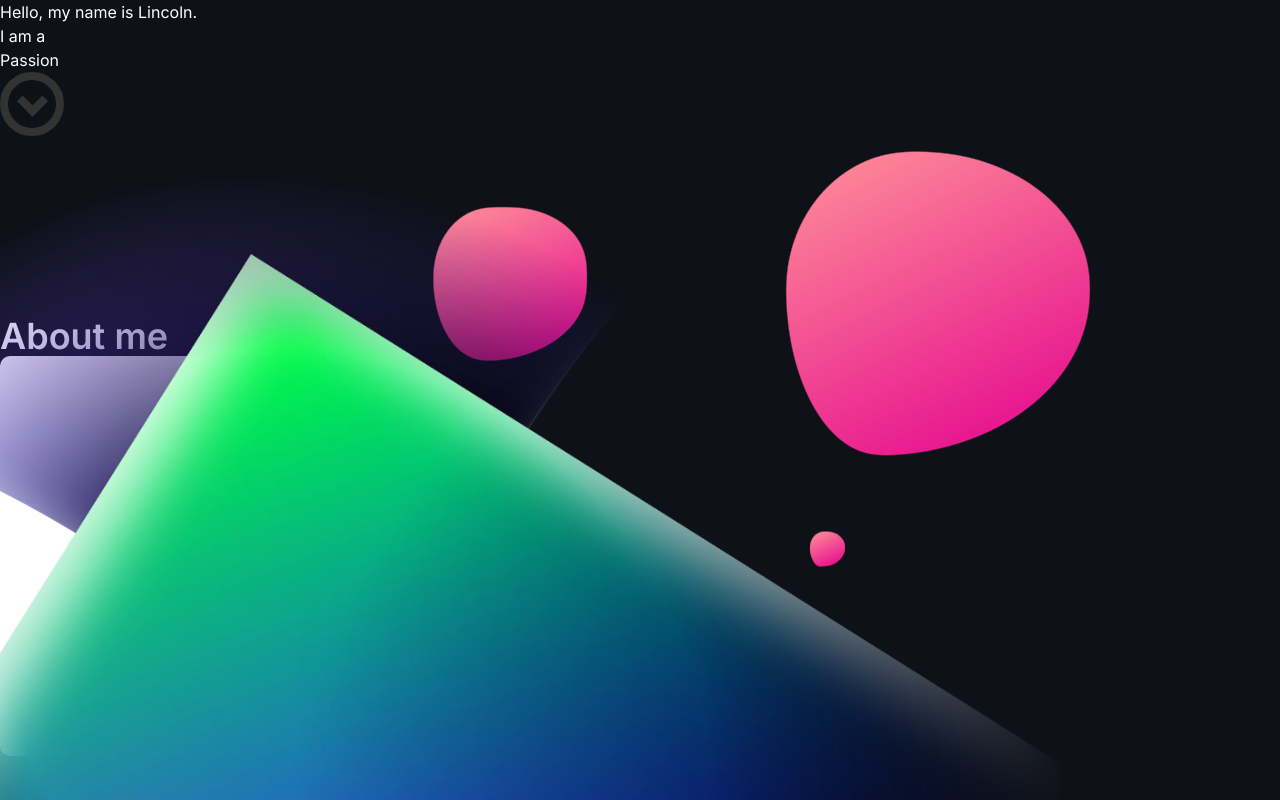
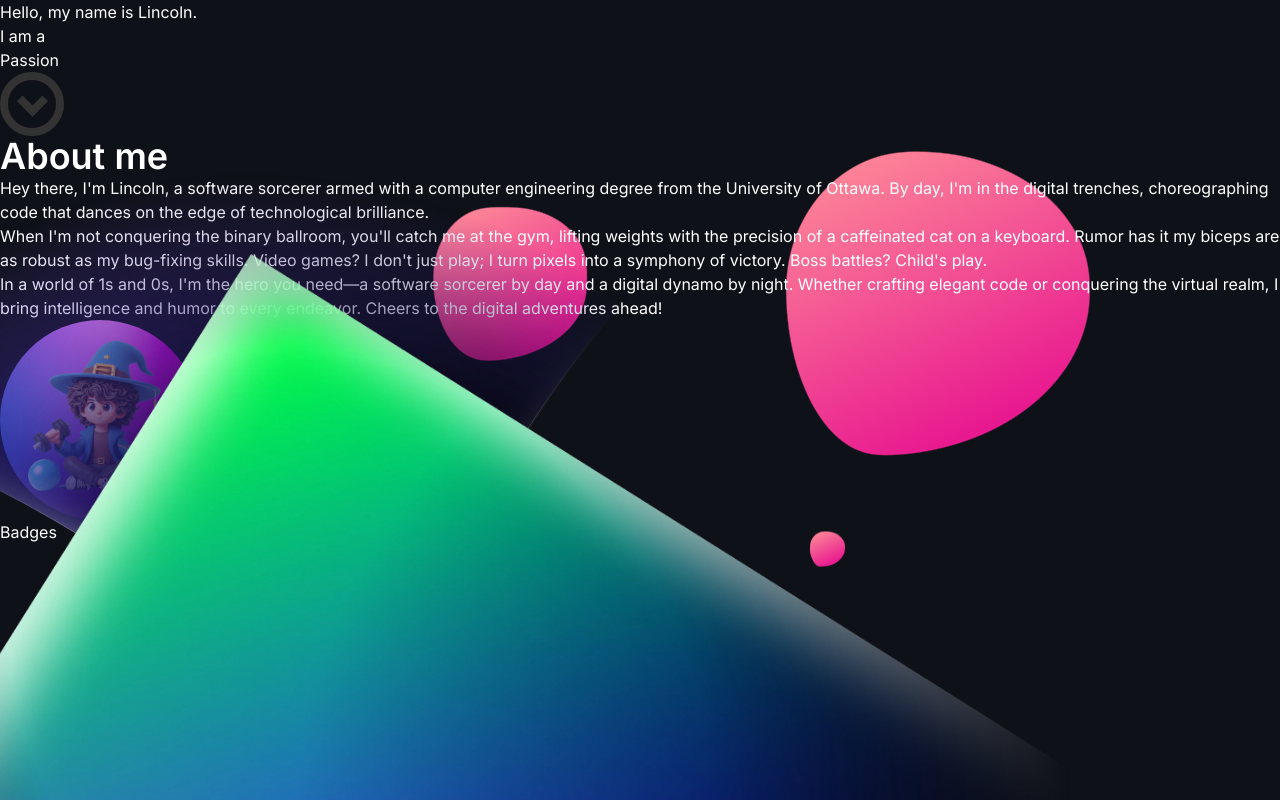
Before and after one commit to TheLinc/personal-website, a Next.js app: page / in a window 1280 px wide. Shown: the top 800 px of the page. Built offline with nearby package versions, Linux system fonts and the light colour scheme.

Commit message:
about me in progress

```diff
--- a/app/page.tsx
+++ b/app/page.tsx
@@ -3,11 +3,12 @@
 import ExperienceCard from "@/components/Experience/ExperienceCard";
 import SkillCard from "@/components/Skills/SkillCard";
 import ProjectCard from "@/components/Project/ProjectCard";
-import AboutMeCard from "@/components/AboutMe/AboutMe";
+// import AboutMeCard from "@/components/AboutMe/AboutMe";
 
 import "@/css/socials.css";
 import { useEffect } from "react";
 import TypingAnimation from "@/components/TypingAnimation/TypingAnimation";
+import InteractiveToken from "@/components/InteractiveToken/InteractiveToken";
 
 // Personal Acheivements
 const personalAcheivements: Array<{ name: string; image: string }> = [
@@ -571,8 +572,46 @@ export default function Home() {
               </div>
             </div> */}
 
-            <AboutMeCard />
-
+            <div className="grid grid-cols-3 gap-4">
+              <div>
+                <div className="pt-2">
+                  Hey there, I'm Lincoln, a software sorcerer armed with a
+                  computer engineering degree from the University of Ottawa. By
+                  day, I'm in the digital trenches, choreographing code that
+                  dances on the edge of technological brilliance.
+                  </div>
+                  <div className="pt-2">
+                  When I'm not conquering the binary ballroom, you'll catch me
+                  at the gym, lifting weights with the precision of a
+                  caffeinated cat on a keyboard. Rumor has it my biceps are as
+                  robust as my bug-fixing skills. Video games? I don't just
+                  play; I turn pixels into a symphony of victory. Boss battles?
+                  Child's play.
+                  </div>
+                  <div className="pt-2">
+                  In a world of 1s and 0s, I'm the hero you need—a software
+                  sorcerer by day and a digital dynamo by night. Whether
+                  crafting elegant code or conquering the virtual realm, I bring
+                  intelligence and humor to every endeavor. Cheers to the
+                  digital adventures ahead!
+                  </div>
+              </div>
+              <div>
+                <InteractiveToken image="images/about/profile-photo.png" />
+              </div>
+              <div className="flex flex-col bg-gray-800 rounded rounded-md p-4">
+                <div>
+                  Badges
+                </div>
+                <div className="grid grid-cols-3 gap-4">
+                  {personalAcheivements.map((achievement, index) => (
+                    <div key={index} className="w-[100px]">
+                      <img src={achievement.image} alt={achievement.name} />
+                    </div>
+                  ))}
+                </div>
+              </div>
+            </div>
           </section>
           <section className="pl-2 pt-6 text-center sm:text-left lg:pt-0 md:pl-10 skill-section">
             <div className="section-header">Skills</div>
--- /dev/null
+++ b/components/InteractiveToken/InteractiveToken.css
@@ -0,0 +1,9 @@
+
+
+  .interactive-image {
+    width: 200px;
+    height: 200px;
+    border-radius: 50%;
+    transition: transform 0.1s ease-out;
+    will-change: transform;
+  }
--- /dev/null
+++ b/components/InteractiveToken/InteractiveToken.tsx
@@ -0,0 +1,30 @@
+import React, { useEffect, useRef } from 'react';
+import './InteractiveToken.css'; // Import the CSS
+
+const InteractiveToken = ({ image }: { image: string }) => {
+    const imageRef = useRef<HTMLImageElement>(null); // Provide a type for imageRef
+
+    useEffect(() => {
+        const handleMouseMove = (event: { clientX: any; clientY: any; }) => {
+            const { clientX, clientY } = event;
+            if (imageRef.current) {
+                const { offsetLeft, offsetTop } = imageRef.current;
+                const x = (offsetLeft - clientX) / 25;
+                const y = (offsetTop - clientY) / 25;
+                imageRef.current.style.transform = `rotateY(${x}deg) rotateX(${y}deg)`;
+            }
+        };
+
+        document.addEventListener('mousemove', handleMouseMove);
+
+        return () => {
+            document.removeEventListener('mousemove', handleMouseMove);
+        };
+    }, []);
+
+    return (
+        <img ref={imageRef} src={image} alt="Interactive" className="interactive-image" />
+    );
+};
+
+export default InteractiveToken;
```
